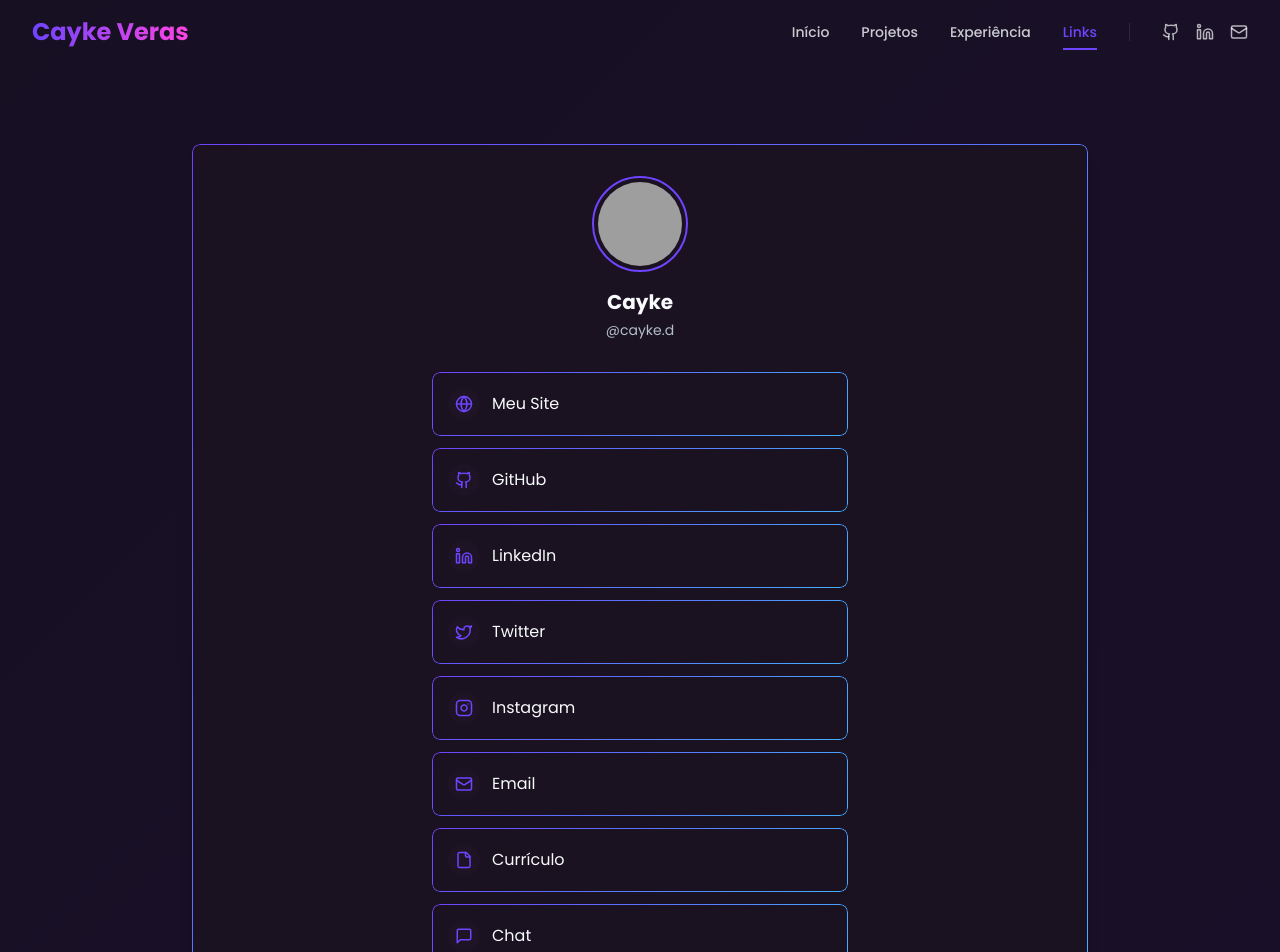
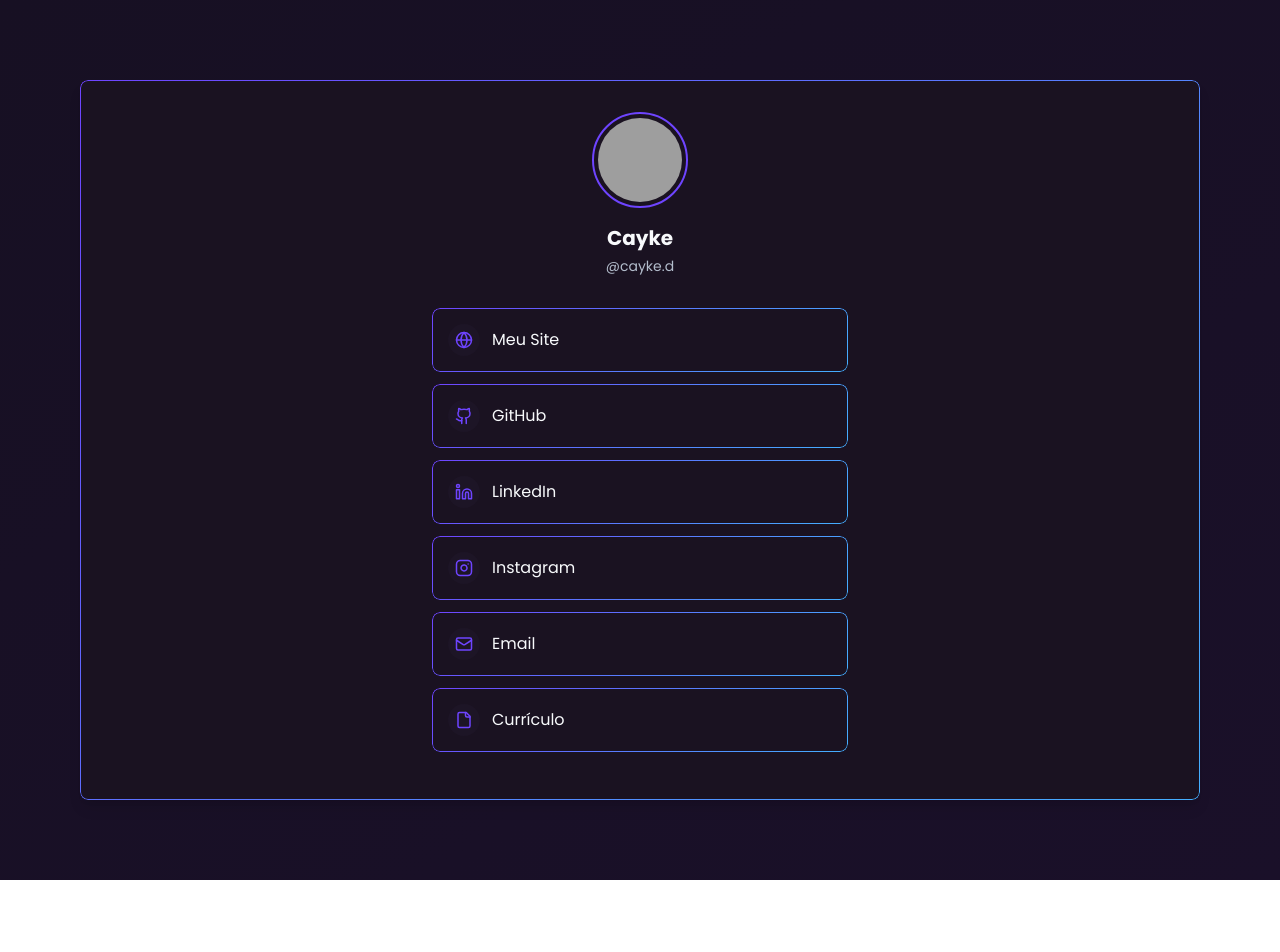
Before and after one commit to cayke1/portfolio, a Next.js app: page /links in a window 1280 px wide. Shown: the top 952 px of the page. After the commit the page ends 880 px from the top, so only its background shows below. Built offline with nearby package versions, Linux system fonts and the light colour scheme; grey boxes are pictures that could not be loaded.

Commit message:
fix: layout in links page

```diff
--- a/src/app/(public)/links/page.tsx
+++ /dev/null
@@ -1,13 +0,0 @@
-import { LinkTree } from "@/components/links/LinkTree";
-
-export default function Links() {
-  return (
-    <section className="py-12 md:py-20">
-      <div className="container mx-auto">
-        <div className="max-w-4xl mx-auto bg-card rounded-lg shadow-lg p-6 md:p-8 gradient-border">
-          <LinkTree />
-        </div>
-      </div>
-    </section>
-  );
-}
--- /dev/null
+++ b/src/app/links/layout.tsx
@@ -0,0 +1,17 @@
+import '../globals.css'
+export const metadata = {
+  title: 'Next.js',
+  description: 'Generated by Next.js',
+}
+
+export default function RootLayout({
+  children,
+}: {
+  children: React.ReactNode
+}) {
+  return (
+    <html lang="en">
+      <body>{children}</body>
+    </html>
+  )
+}
--- /dev/null
+++ b/src/app/links/page.tsx
@@ -0,0 +1,11 @@
+import { LinkTree } from "@/components/links/LinkTree";
+
+export default function Links() {
+  return (
+    <section className="p-2 md:p-20">
+      <div className="w-full mx-auto bg-card rounded-lg shadow-lg p-6 md:p-8 gradient-border">
+        <LinkTree />
+      </div>
+    </section>
+  );
+}
--- a/src/components/links/LinkTree.tsx
+++ b/src/components/links/LinkTree.tsx
@@ -21,15 +21,9 @@ const links: LinkItem[] = [
     icon: "linkedin",
   },
   {
-    id: 4,
-    title: "Twitter",
-    url: "https://twitter.com",
-    icon: "twitter",
-  },
-  {
     id: 5,
     title: "Instagram",
-    url: "https://instagram.com",
+    url: social.instagram,
     icon: "instagram",
   },
   {
@@ -44,17 +38,11 @@ const links: LinkItem[] = [
     url: "#",
     icon: "file",
   },
-  {
-    id: 8,
-    title: "Chat",
-    url: "#",
-    icon: "chat",
-  },
 ];
 
 export function LinkTree() {
   return (
-    <div className="max-w-md mx-auto px-4">
+    <div className="max-w-md mx-auto px-4 pb-4">
       <div className="mb-8 text-center">
         <div className="w-24 h-24 mx-auto mb-4 rounded-full overflow-hidden border-2 border-theme-purple p-1">
           <img
--- a/src/lib/social.ts
+++ b/src/lib/social.ts
@@ -1,7 +1,8 @@
 export const social = {
     github: 'https://github.com/cayke1',
     linkedin: 'https://www.linkedin.com/in/cayke-veras/',
-    mail: 'mailto:contato.cayke@gmail.com'
+    mail: 'mailto:contato.cayke@gmail.com',
+    instagram: 'https://www.instagram.com/cayke.d'
 }
 
 export const name = {
```
